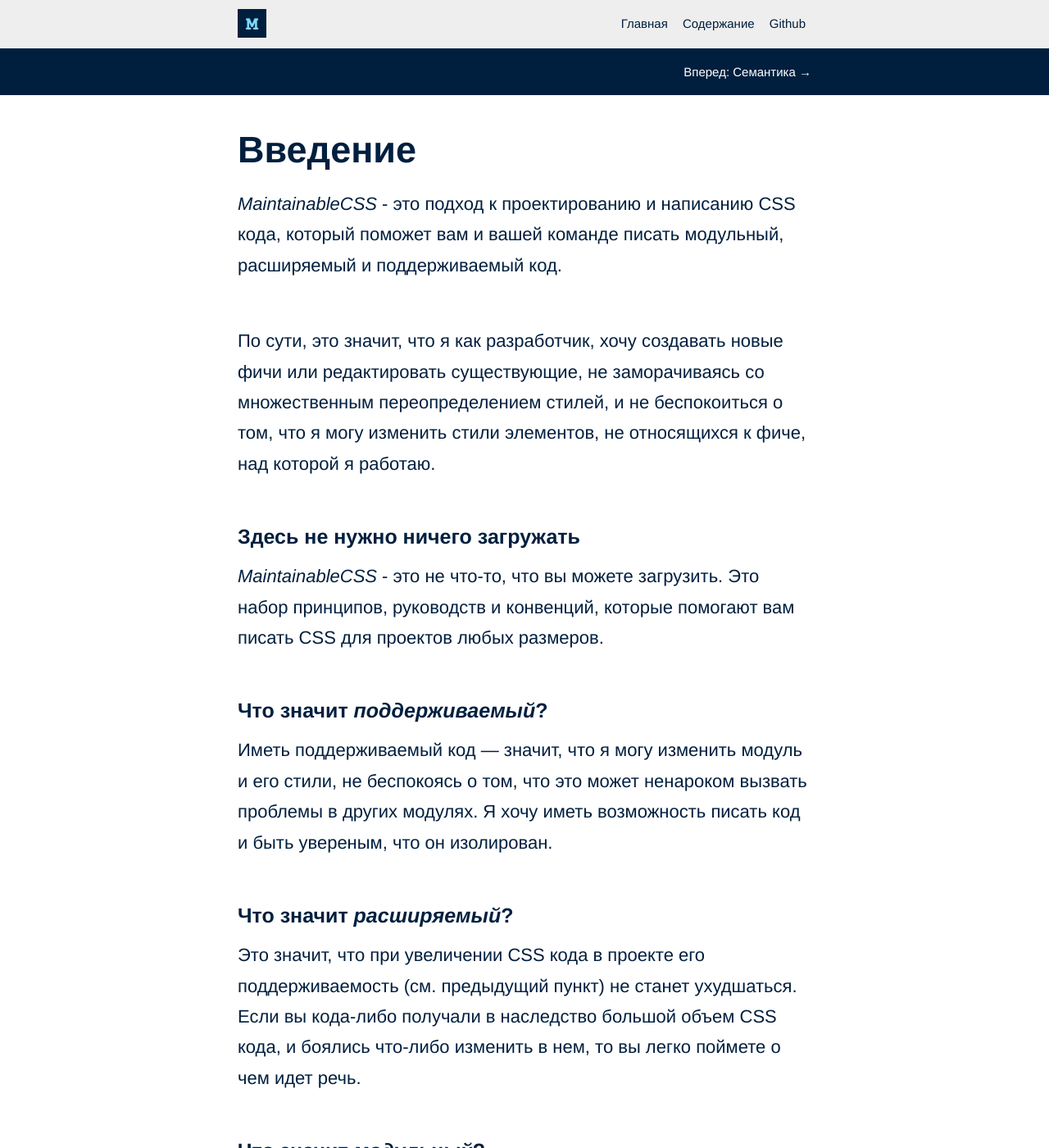
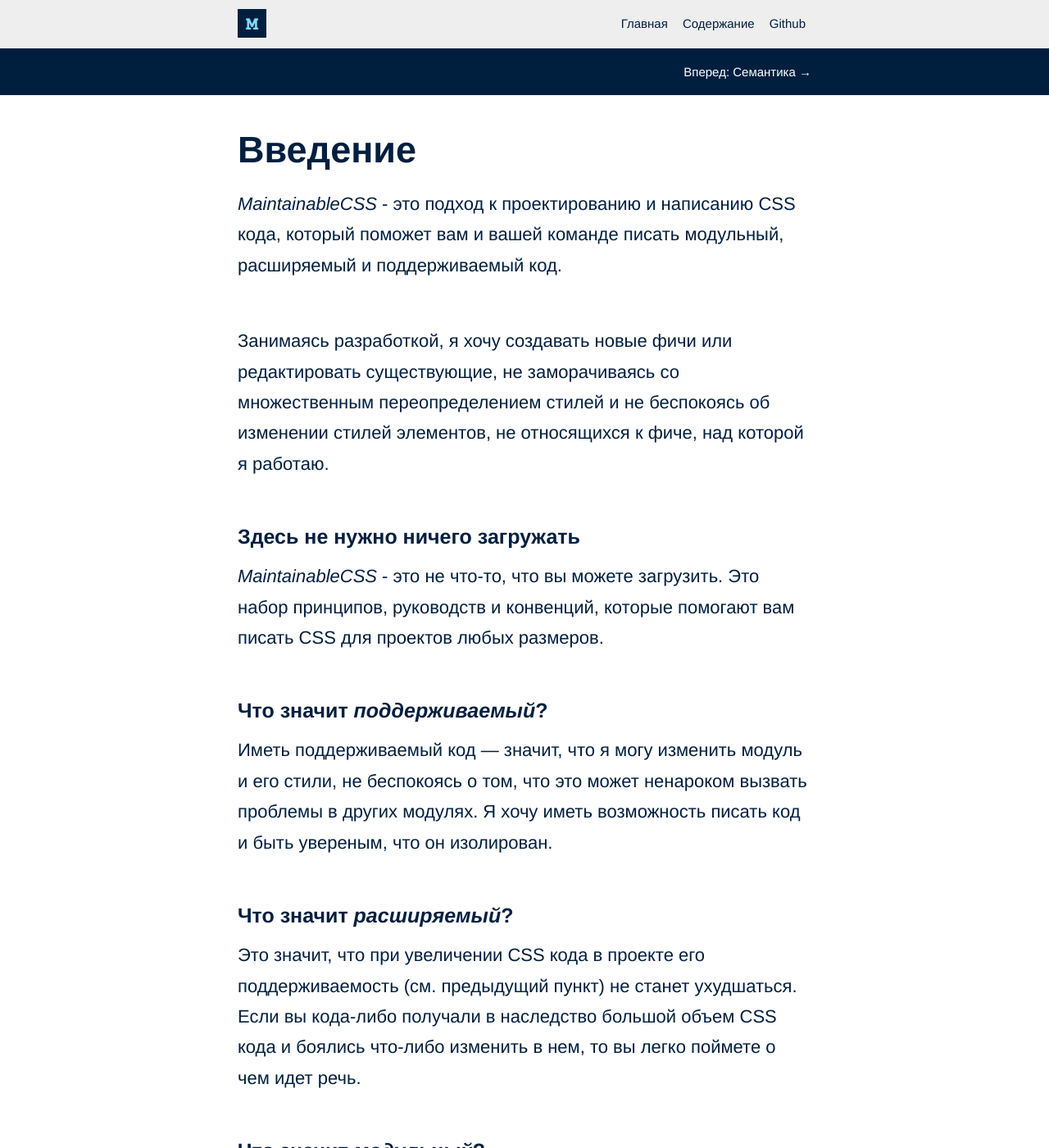
Before and after one commit to termosa/maintainablecss.ru, a Jekyll site: the page built from _chapters/01-introduction.md, in a window 1280 px wide and 1400 px high. Shown: the whole window at 82% size. Built offline with Jekyll 4.4.1, drawn with Linux system fonts in a browser that asks for light colours.

Commit message:
Changes in Intro

```diff
--- a/_chapters/01-introduction.md
+++ b/_chapters/01-introduction.md
@@ -8,7 +8,7 @@ description: Введение в MaintainableCSS, подход для напис
 
 *MaintainableCSS* - это подход к проектированию и написанию CSS кода, который поможет вам и вашей команде писать модульный, расширяемый и поддерживаемый код.
 
-По сути, это значит, что я как разработчик, хочу создавать новые фичи или редактировать существующие, не заморачиваясь со множественным переопределением стилей, и не беспокоиться о том, что я могу изменить стили элементов, не относящихся к фиче, над которой я работаю.
+Занимаясь разработкой, я хочу создавать новые фичи или редактировать существующие, не заморачиваясь со множественным переопределением стилей и не беспокоясь об изменении стилей элементов, не относящихся к фиче, над которой я работаю.
 
 ## Здесь не нужно ничего загружать
 
@@ -20,7 +20,7 @@ description: Введение в MaintainableCSS, подход для напис
 
 ## Что значит *расширяемый*?
 
-Это значит, что при увеличении CSS кода в проекте его поддерживаемость (см. предыдущий пункт) не станет ухудшаться. Если вы кода-либо получали в наследство большой объем CSS кода, и боялись что-либо изменить в нем, то вы легко поймете о чем идет речь.
+Это значит, что при увеличении CSS кода в проекте его поддерживаемость (см. предыдущий пункт) не станет ухудшаться. Если вы кода-либо получали в наследство большой объем CSS кода и боялись что-либо изменить в нем, то вы легко поймете о чем идет речь.
 
 ## Что значит *модульный*?
 
```
